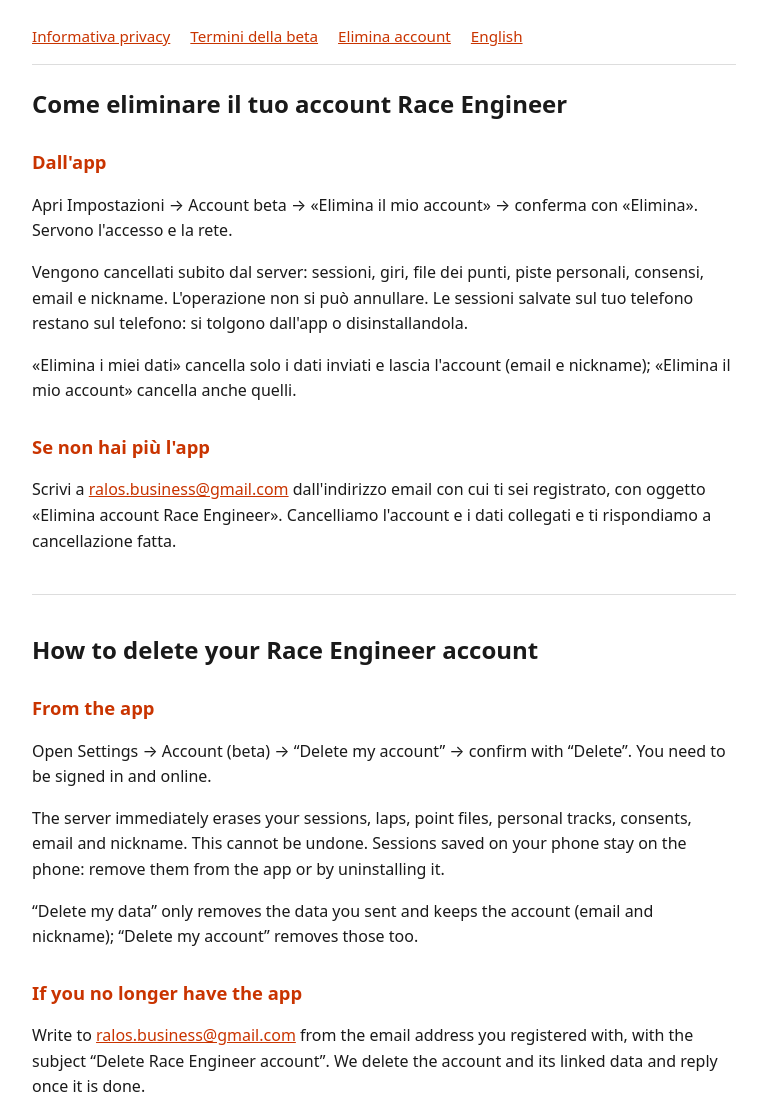
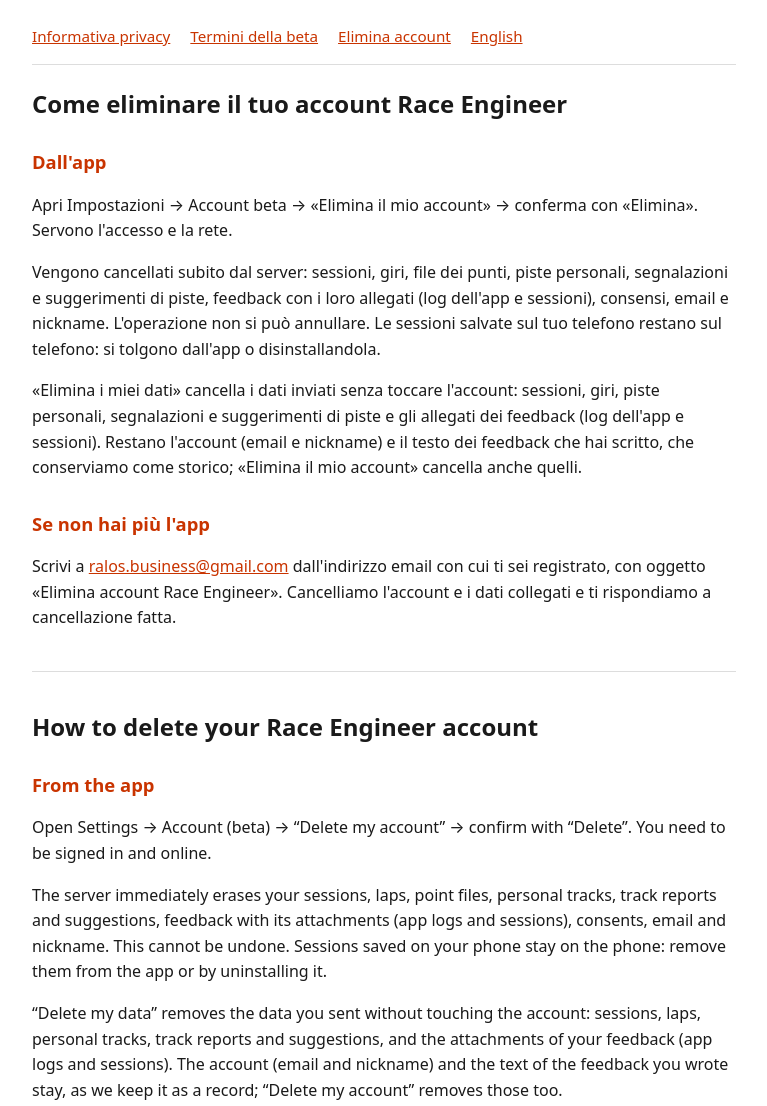
Before and after one commit to Ralos90/raceengineer-privacy, a plain HTML site: page elimina-account.html in a window 1280 px wide. Shown: the top 1106 px of the page, without its empty margins (256-1023 px from the left). Drawn offline with Linux system fonts and the light colour scheme.

Commit message:
Pagina di eliminazione: segnalazioni, suggerimenti e feedback
Elenca cosa cancellano 'Elimina i miei dati' (anche gli allegati dei feedback) e 'Elimina il mio account' (anche il testo dei feedback), in italiano e in inglese.

```diff
--- a/elimina-account.html
+++ b/elimina-account.html
@@ -26,8 +26,8 @@ hr{border:0;border-top:1px solid var(--line);margin:2.5rem 0}
 <h1>Come eliminare il tuo account Race Engineer</h1>
 <h2>Dall'app</h2>
 <p>Apri Impostazioni → Account beta → «Elimina il mio account» → conferma con «Elimina». Servono l'accesso e la rete.</p>
-<p>Vengono cancellati subito dal server: sessioni, giri, file dei punti, piste personali, consensi, email e nickname. L'operazione non si può annullare. Le sessioni salvate sul tuo telefono restano sul telefono: si tolgono dall'app o disinstallandola.</p>
-<p>«Elimina i miei dati» cancella solo i dati inviati e lascia l'account (email e nickname); «Elimina il mio account» cancella anche quelli.</p>
+<p>Vengono cancellati subito dal server: sessioni, giri, file dei punti, piste personali, segnalazioni e suggerimenti di piste, feedback con i loro allegati (log dell'app e sessioni), consensi, email e nickname. L'operazione non si può annullare. Le sessioni salvate sul tuo telefono restano sul telefono: si tolgono dall'app o disinstallandola.</p>
+<p>«Elimina i miei dati» cancella i dati inviati senza toccare l'account: sessioni, giri, piste personali, segnalazioni e suggerimenti di piste e gli allegati dei feedback (log dell'app e sessioni). Restano l'account (email e nickname) e il testo dei feedback che hai scritto, che conserviamo come storico; «Elimina il mio account» cancella anche quelli.</p>
 <h2>Se non hai più l'app</h2>
 <p>Scrivi a <a href="mailto:ralos.business@gmail.com?subject=Elimina%20account%20Race%20Engineer">ralos.business@gmail.com</a> dall'indirizzo email con cui ti sei registrato, con oggetto «Elimina account Race Engineer». Cancelliamo l'account e i dati collegati e ti rispondiamo a cancellazione fatta.</p>
 <hr>
@@ -35,8 +35,8 @@ hr{border:0;border-top:1px solid var(--line);margin:2.5rem 0}
 <h1 id="en">How to delete your Race Engineer account</h1>
 <h2>From the app</h2>
 <p>Open Settings → Account (beta) → “Delete my account” → confirm with “Delete”. You need to be signed in and online.</p>
-<p>The server immediately erases your sessions, laps, point files, personal tracks, consents, email and nickname. This cannot be undone. Sessions saved on your phone stay on the phone: remove them from the app or by uninstalling it.</p>
-<p>“Delete my data” only removes the data you sent and keeps the account (email and nickname); “Delete my account” removes those too.</p>
+<p>The server immediately erases your sessions, laps, point files, personal tracks, track reports and suggestions, feedback with its attachments (app logs and sessions), consents, email and nickname. This cannot be undone. Sessions saved on your phone stay on the phone: remove them from the app or by uninstalling it.</p>
+<p>“Delete my data” removes the data you sent without touching the account: sessions, laps, personal tracks, track reports and suggestions, and the attachments of your feedback (app logs and sessions). The account (email and nickname) and the text of the feedback you wrote stay, as we keep it as a record; “Delete my account” removes those too.</p>
 <h2>If you no longer have the app</h2>
 <p>Write to <a href="mailto:ralos.business@gmail.com?subject=Delete%20Race%20Engineer%20account">ralos.business@gmail.com</a> from the email address you registered with, with the subject “Delete Race Engineer account”. We delete the account and its linked data and reply once it is done.</p>
 
```
Also changed, not shown: en/delete-account.html (+4 -4 lines).
